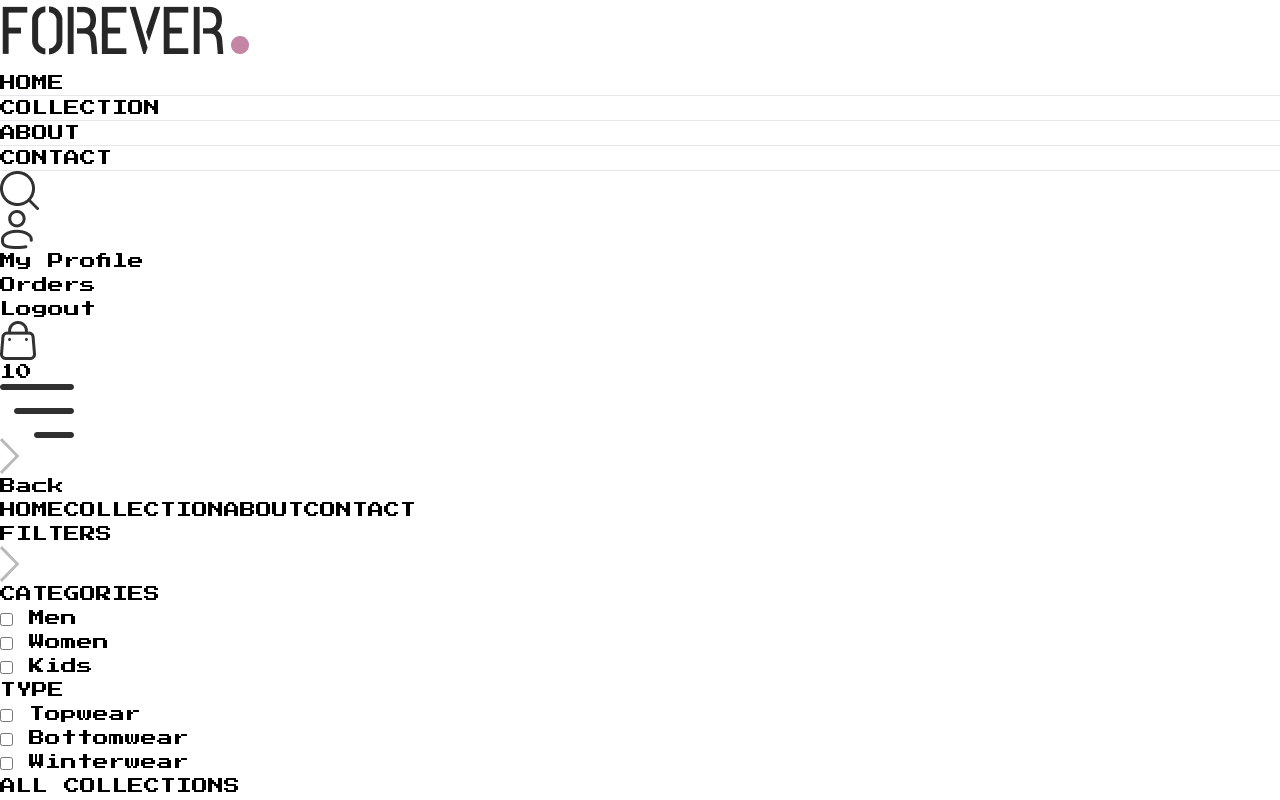
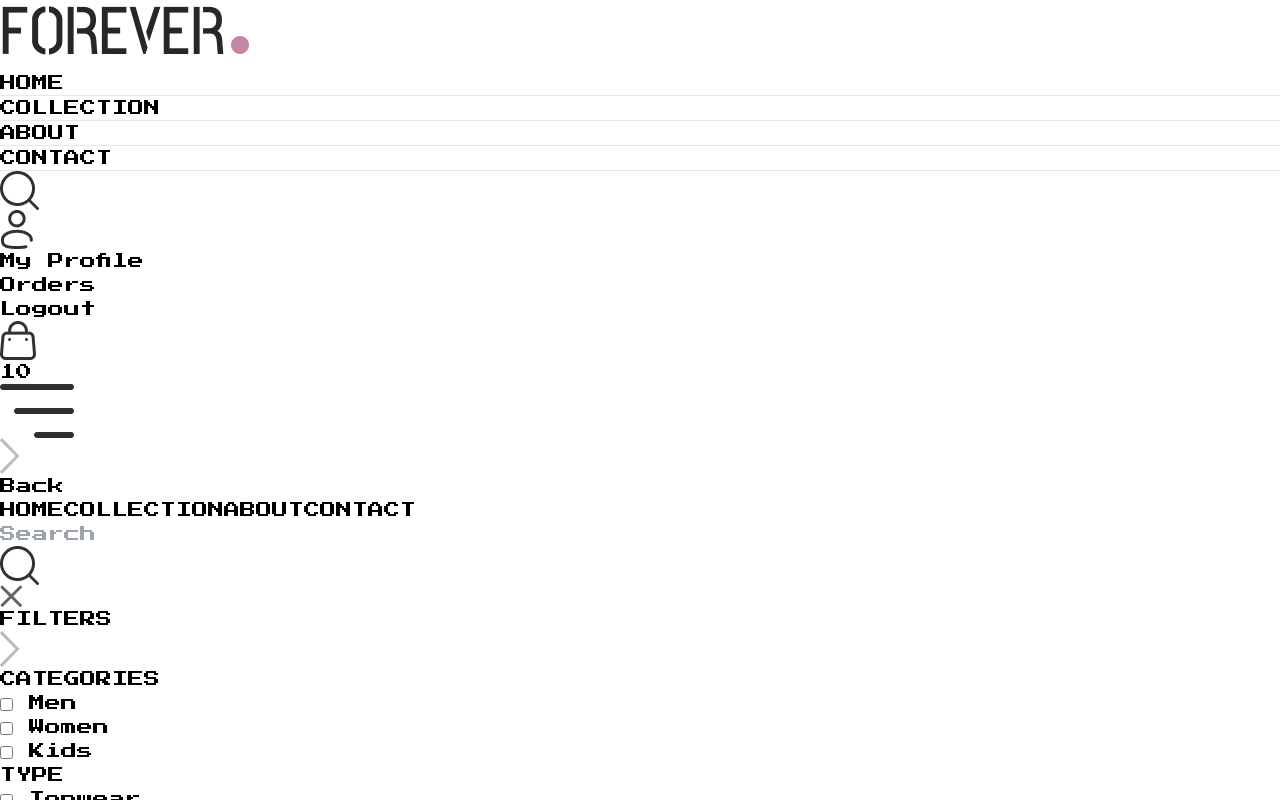
Before and after one commit to jackiejr18/ecommerce-two, a React (Vite) app in the folder frontend/: page /collection in a window 1280 px wide. Both pictures are taken after a click on the picture 19 px from the left and 190 px from the top of the page. Shown: the top 800 px of the page. Built offline with nearby package versions, Linux system fonts and the light colour scheme.

Commit message:
search bar is completely functional

```diff
--- a/frontend/src/components/SearchBar.jsx
+++ b/frontend/src/components/SearchBar.jsx
@@ -11,7 +11,7 @@
   const location = useLocation();
 
   useEffect(()=>{
-    if (location.pathname.includes('collection') && showSearch ) {
+    if (location.pathname.includes('collection')) {
       setVisible(true);
     }
     else {
--- a/frontend/src/pages/Collection.jsx
+++ b/frontend/src/pages/Collection.jsx
@@ -8,7 +8,7 @@
 const Collection = () => {
 
 
-  const { products } = useContext(ShopContext);
+  const { products, search, showSearch } = useContext(ShopContext);
   const [showFilter, setShowFilter] = useState(false);
   const [filterProducts, setFilterProducts] = useState([]);
   const [category,setCategory] = useState([]);
@@ -40,6 +40,10 @@
   const applyFilter = () => {
 
     let productsCopy = products.slice();
+
+    if (showSearch && search) {
+      productsCopy = productsCopy.filter(item => item.name.toLowerCase().includes(search.toLowerCase()))
+    }
 
     if (category.length > 0) {
       productsCopy = productsCopy.filter(item => category.includes(item.category));
@@ -78,7 +82,7 @@
 
   useEffect(()=>{
     applyFilter();
-  },[category, subCategory])
+  },[category, subCategory, search, showSearch])
 
   useEffect(()=>{
     sortProduct();
```
